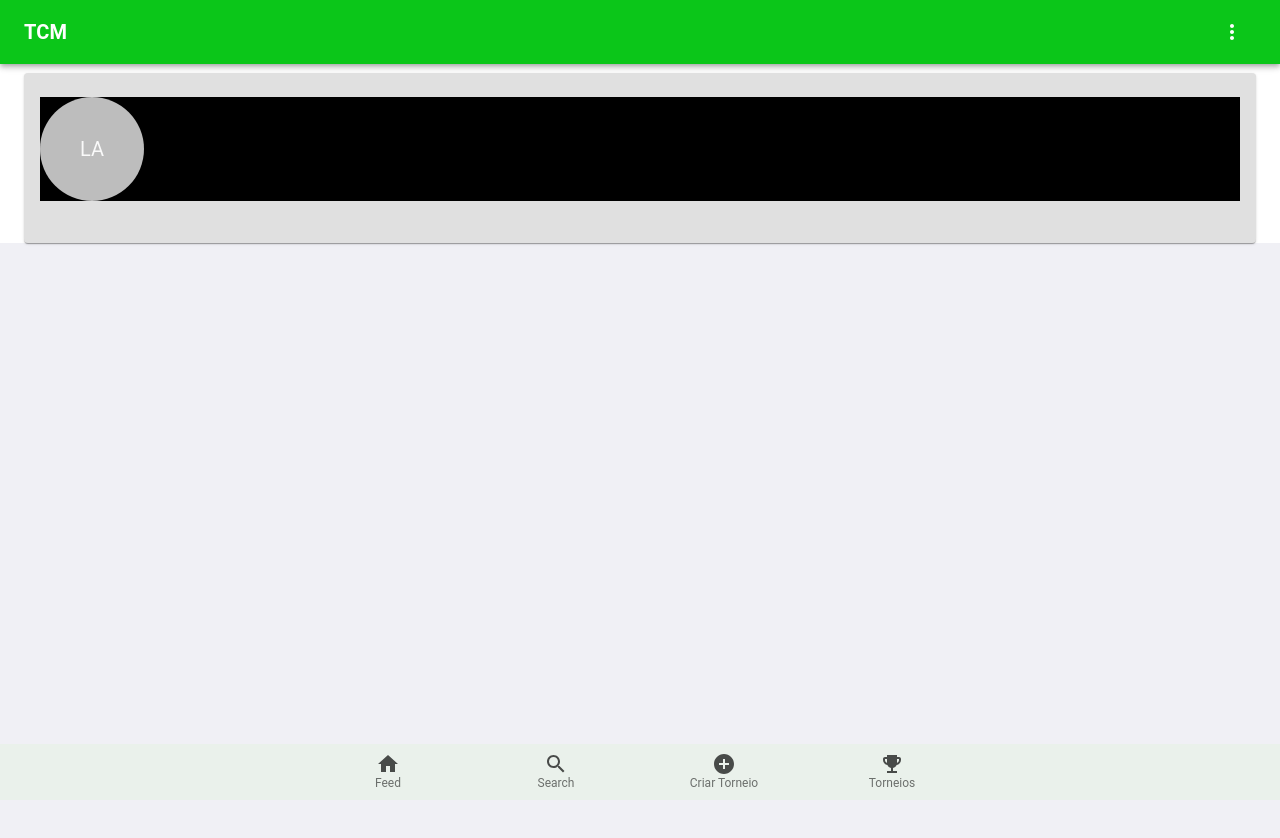
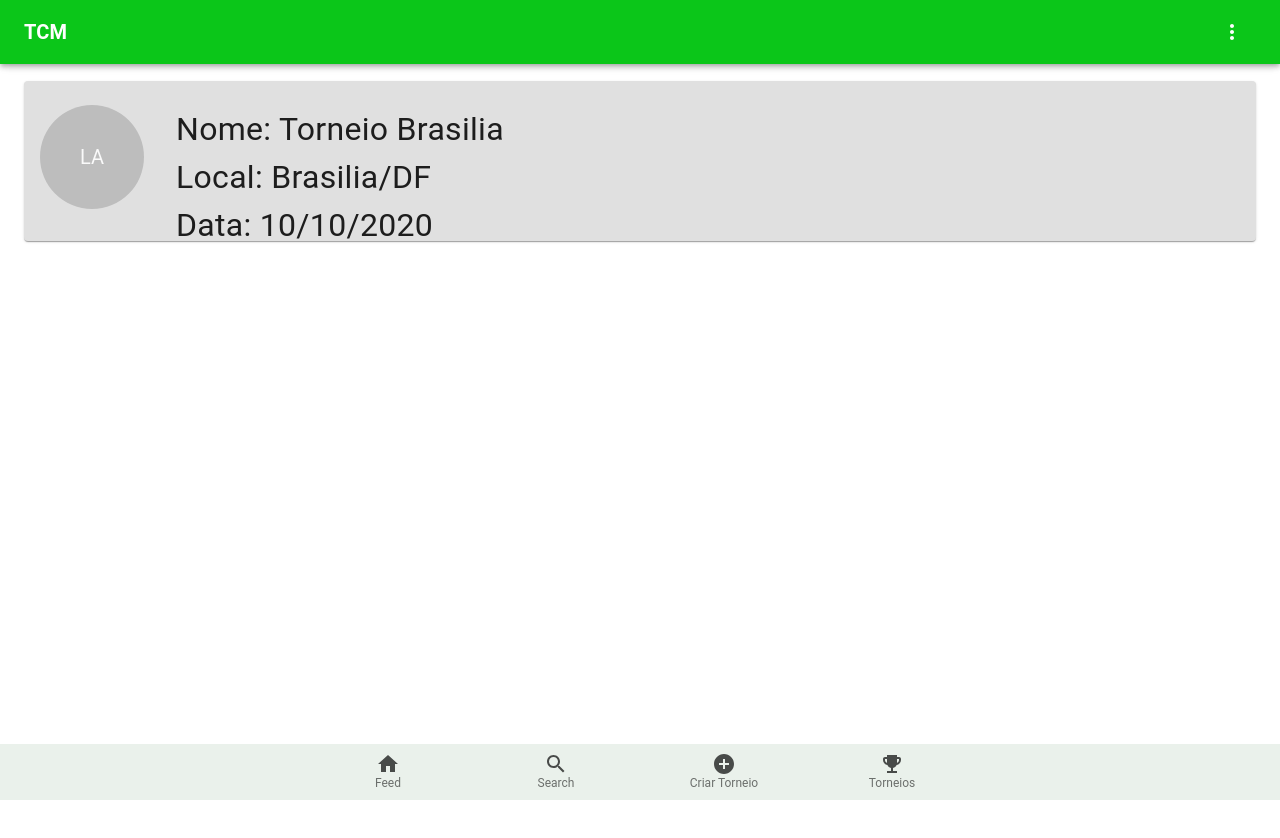
Before and after one commit to UnBArqDsw/2020.1_G7_TCM_Frontend, a React (Create React App) app in the folder tcm_frontend/: page /feed in a window 1280 px wide. Shown: the top 838 px of the page. Before the commit the page ends 800 px from the top, so only its background shows below. Built offline with nearby package versions, Linux system fonts and the light colour scheme.

Commit message:
[#50] Atualizado cards
Signed-off-by: lucas <lucas.alexandre.df@gmail.com>
Co-authored-by: João Pedro <jpcirqueira81@gmail.com>

```diff
--- a/tcm_frontend/src/Screens/Feed/index.js
+++ b/tcm_frontend/src/Screens/Feed/index.js
@@ -11,7 +11,12 @@ export default function Feed() {
   return (
     <Container className={classes.container}>
       <AppBar />
-      <div>
+      <div
+        style={{
+          backgroundColor: '#ffffff',
+          height: '100vh',
+        }}
+      >
         <Card />
       </div>
       <div className={classes.footer}>
--- a/tcm_frontend/src/components/Appbar/index.js
+++ b/tcm_frontend/src/components/Appbar/index.js
@@ -6,15 +6,14 @@ import Typography from '@material-ui/core/Typography';
 import { MoreVert } from '@material-ui/icons';
 import IconButton from '@material-ui/core/IconButton';
 
-
 const useStyles = makeStyles((theme) => ({
   header: {
     flexGrow: 1,
     margin: 0,
-    height: 57
+    height: 57,
   },
-  appBar:{
-      backgroundColor: "#0BC619",
+  appBar: {
+    backgroundColor: '#0BC619',
   },
   menuButton: {
     marginRight: theme.spacing(2),
@@ -22,12 +21,12 @@ const useStyles = makeStyles((theme) => ({
   title: {
     flexGrow: 1,
     fontWeight: 'bold',
-    color: '#FFFFFF'
+    color: '#FFFFFF',
   },
-  icon:{
-      color: "#ffffff",
-      size: 50
-  }
+  icon: {
+    color: '#ffffff',
+    size: 50,
+  },
 }));
 
 export default function Appbar() {
@@ -35,13 +34,13 @@ export default function Appbar() {
 
   return (
     <div className={classes.header}>
-      <AppBar className={classes.appBar } position="static">
+      <AppBar className={classes.appBar} position="fixed">
         <Toolbar>
           <Typography variant="h6" className={classes.title}>
             TCM
           </Typography>
           <IconButton>
-              <MoreVert className={classes.icon}/>
+            <MoreVert className={classes.icon} />
           </IconButton>
         </Toolbar>
       </AppBar>
--- a/tcm_frontend/src/components/Card/index.js
+++ b/tcm_frontend/src/components/Card/index.js
@@ -10,16 +10,18 @@ export default function Feed() {
 
   return (
     <Card className={classes.card}>
-      <CardContent>
-        <div className={classes.stylediv}>
-          <Avatar className={classes.avatar}>LA</Avatar>
-        </div>
+      <CardContent style={{ display: 'flex' }}>
+        <Avatar className={classes.avatar}>LA</Avatar>
         <Container className={classes.stylecontainer}>
-          <div>
-            <Typography>Nome: Torneio Brasilia</Typography>
-            <Typography>Local: Brasilia/DF</Typography>
-            <Typography>Data: 10/10/2020</Typography>
-          </div>
+          <Typography className={classes.stylefont}>
+            Nome: Torneio Brasilia
+          </Typography>
+          <Typography className={classes.stylefont}>
+            Local: Brasilia/DF
+          </Typography>
+          <Typography className={classes.stylefont}>
+            Data: 10/10/2020
+          </Typography>
         </Container>
       </CardContent>
     </Card>
--- a/tcm_frontend/src/components/Card/styles.js
+++ b/tcm_frontend/src/components/Card/styles.js
@@ -1,12 +1,12 @@
 import { makeStyles } from '@material-ui/core/styles';
 
-export const useStyles = makeStyles(() => ({
+export const useStyles = makeStyles((theme) => ({
   card: {
-    marginTop: '2vh',
+    marginTop: '3vh',
     alignItems: 'center',
     justifyContent: 'center',
     margin: '3vh',
-    height: '170px',
+    height: '20vh',
     background: '#e0e0e0',
   },
   avatar: {
@@ -18,10 +18,18 @@ export const useStyles = makeStyles(() => ({
     marginRight: '0',
   },
   stylecontainer: {
-    marginLeft: '13vh',
-    marginTop: '-13vh',
+    marginLeft: '1vh',
+    marginTop: '1vh',
+    display: 'flex',
+    flexDirection: 'column',
+    justifyContent: 'center',
   },
-  stylediv: {
-    background: '#000000',
+  stylefont: {
+    [theme.breakpoints.down('sm')]: {
+      fontSize: '0.9rem',
+    },
+    [theme.breakpoints.up('sm')]: {
+      fontSize: '2rem',
+    },
   },
 }));
```
